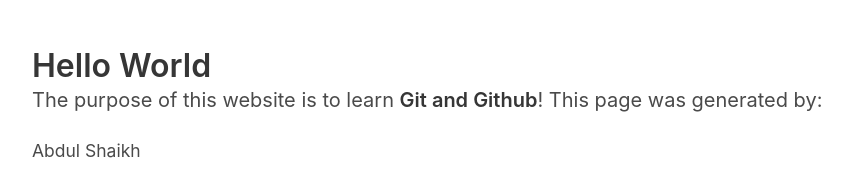
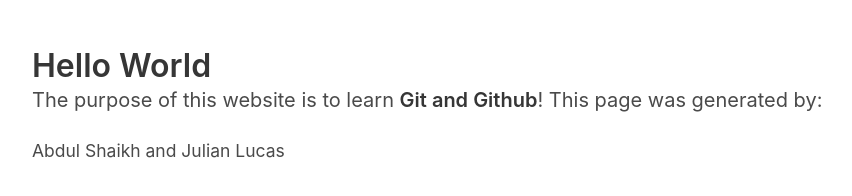
Before and after one commit to abdulamite/LearnGithub, a plain HTML site: page src/index.html in a window 1280 px wide. Shown: the whole page, without its empty margins (32-884 px from the left). Drawn offline with nearby package versions, Linux system fonts and the light colour scheme.

Commit message:
Added My name

```diff
--- a/src/index.html
+++ b/src/index.html
@@ -15,7 +15,7 @@
       </h1>
       <p class="subtitle">
         The purpose of this website is to learn <strong>Git and Github</strong>!
-        This page was generated by: <br><br><small>Abdul Shaikh</small>
+        This page was generated by: <br><br><small>Abdul Shaikh and Julian Lucas</small>
       </p>
     </div>
   </section>
```
Also changed, not shown: 1 other file.
